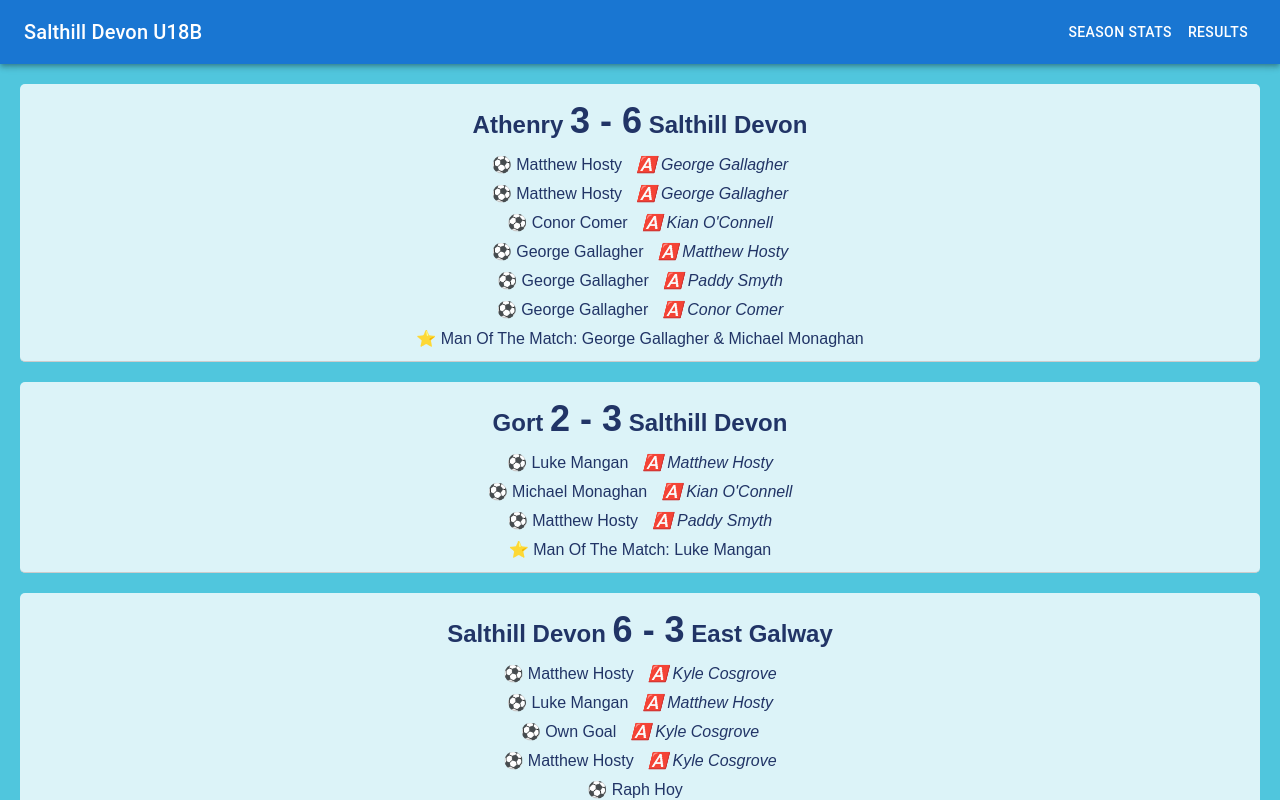
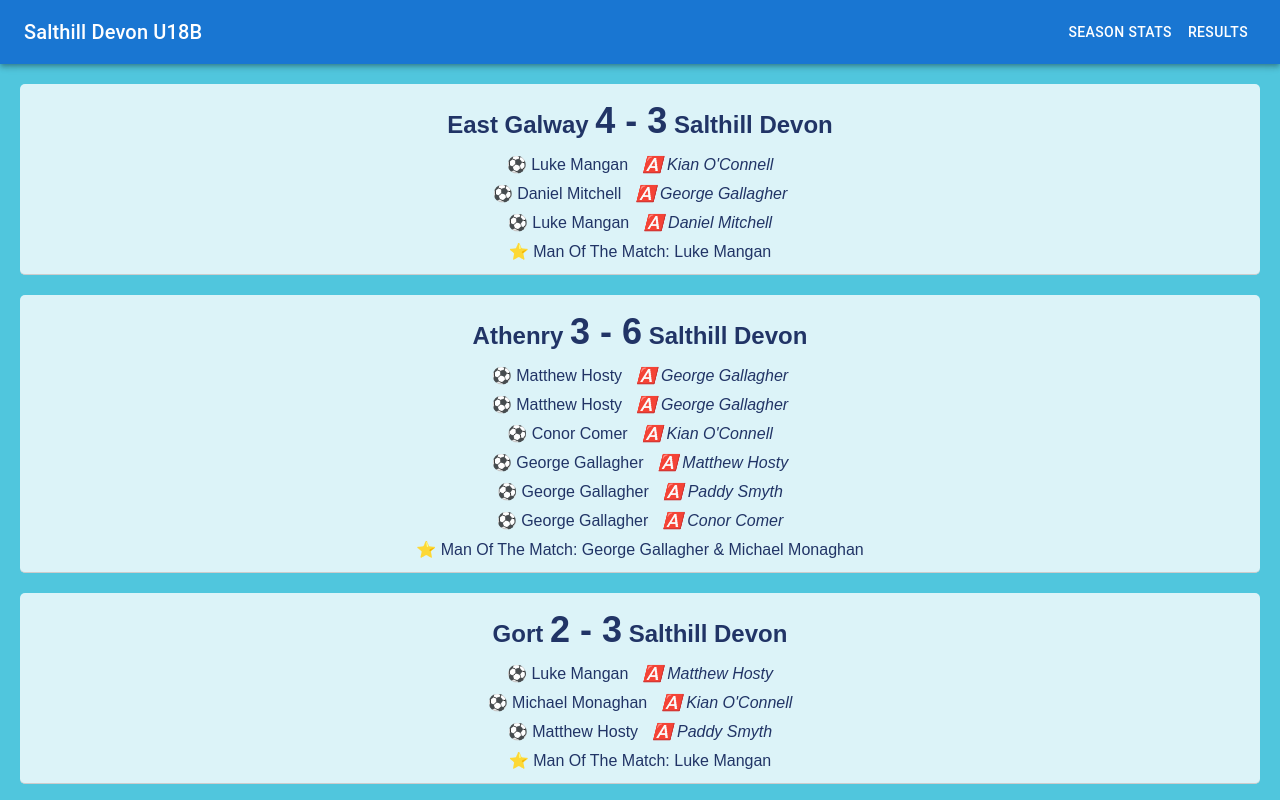
Before and after one commit to conorkelly86/sdfc-18b, a Next.js app: page /results in a window 1280 px wide. Shown: the top 800 px of the page. Built offline with nearby package versions, Linux system fonts and the light colour scheme.

Commit message:
east galway away

```diff
--- a/app/data/results.json
+++ b/app/data/results.json
@@ -110,5 +110,21 @@
       { "name": "George Gallagher", "team": "away", "assist": "Conor Comer" }
     ],
     "motm": "George Gallagher & Michael Monaghan"
+  },
+  {
+    "gameWeek": 10,
+    "homeTeam": "East Galway",
+    "awayTeam": "Salthill Devon",
+    "score": "4 - 3",
+    "goalScorers": [
+      { "name": "Luke Mangan", "team": "away", "assist": "Kian O'Connell" },
+      {
+        "name": "Daniel Mitchell",
+        "team": "away",
+        "assist": "George Gallagher"
+      },
+      { "name": "Luke Mangan", "team": "away", "assist": "Daniel Mitchell" }
+    ],
+    "motm": "Luke Mangan"
   }
 ]
--- a/app/results/page.tsx
+++ b/app/results/page.tsx
@@ -10,6 +10,12 @@ const Results: React.FC = () => {
     <>
       <Navbar />
       <div className="results-page">
+        <MatchDetails
+          homeTeam="East Galway"
+          awayTeam="Salthill Devon"
+          score="4 - 3"
+          gameWeek={10}
+        />
         <MatchDetails
           homeTeam="Athenry"
           awayTeam="Salthill Devon"
```
Also changed, not shown: app/data/stats.json (+17 -17 lines).
